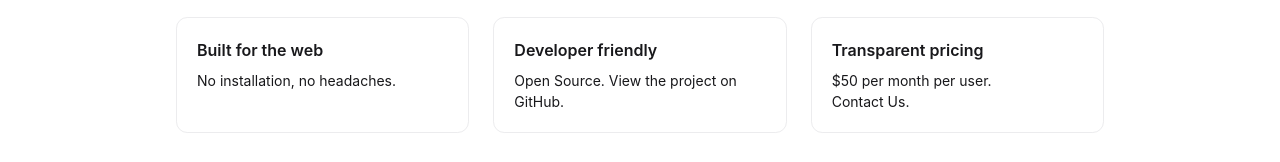
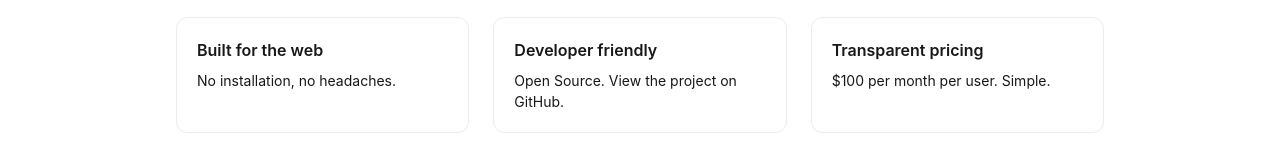
Before and after one commit to bren96/map-lab-nextjs, a Next.js app: page / in a window 1280 px wide. Shown: the part 755-917 px from the top of the page. Built offline with nearby package versions, Linux system fonts and the light colour scheme; no server answers.

Commit message:
fix hydration error

```diff
--- a/pages/index.tsx
+++ b/pages/index.tsx
@@ -15,9 +15,8 @@ export default function Index() {
         <div className={styles.heroInfo}>
           <h1 className={styles.heroTitle}>Make maps with your team</h1>
           <p className={styles.heroLead}>
-            MAP-LAB is a collaborative web mapping application,
-            empowering teams to use maps and geospatial data to solve complex
-            problems.
+            MAP-LAB is a collaborative web mapping application, empowering teams
+            to use maps and geospatial data to solve complex problems.
           </p>
         </div>
         <div className={styles.heroActions}>
@@ -71,14 +70,7 @@ export default function Index() {
           />
           <Feature
             title="Transparent pricing"
-            description={
-              <>
-                <p>
-                  $50 per month per user.
-                </p>
-                <a href="mailto:brendan@map-lab.app"> Contact Us</a>.
-              </>
-            }
+            description={<>$100 per month per user. Simple.</>}
           />
         </div>
       </Container>
```
